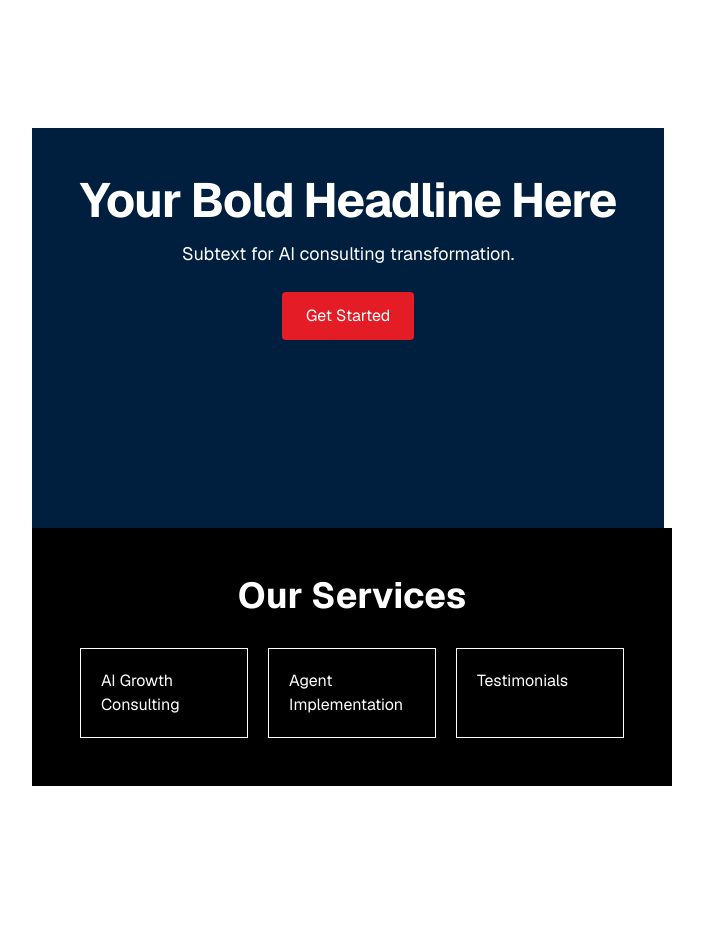
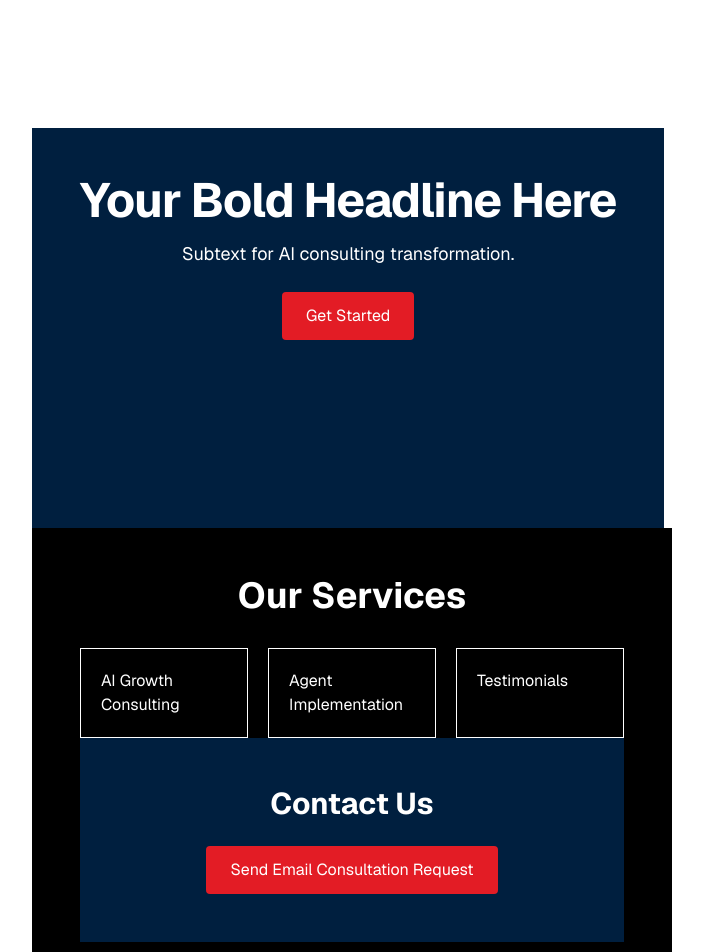
Before and after one commit to i-am-the-zone/nextjs-boilerplate, a Next.js app: page / in a window 1280 px wide. Shown: the top 952 px of the page, without its empty margins (288-991 px from the left). Before the commit the page ends 914 px from the top, so only its background shows below. Built offline with nearby package versions, Linux system fonts and the light colour scheme; a web font is replaced by a local one.

Commit message:
Update page.tsx

```diff
--- a/app/page.tsx
+++ b/app/page.tsx
@@ -1,4 +1,5 @@
 import Image from "next/image";
+import '@fontsource/impact';
 
 export default function Home() {
   return (
@@ -16,6 +17,10 @@ export default function Home() {
     <div className="border border-white p-5">Agent Implementation</div>
     <div className="border border-white p-5">Testimonials</div>
   </div>
+  <section className="p-12 bg-[#001F3F] text-white text-center">
+  <h2 className="text-3xl font-bold">Contact Us</h2>
+  <a href="mailto:support@charlieparker.com" className="bg-[#E31C25] text-white px-6 py-3 mt-6 rounded inline-block">Send Email Consultation Request</a>
+</section>
 </section>
       </main>
     </div>
```
